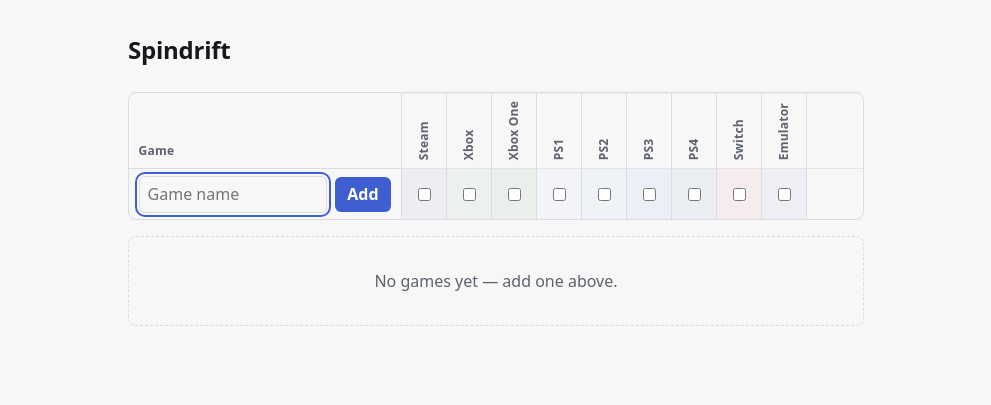
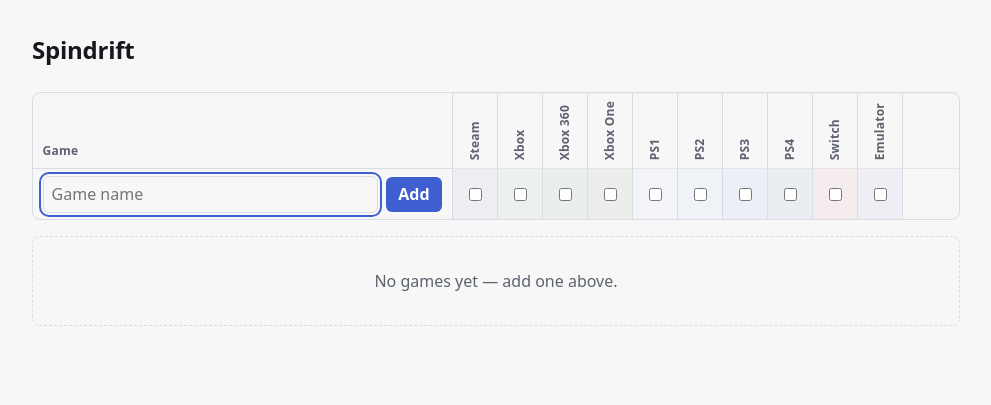
Before and after one commit to theselftaughtdev42/spindrift, a Flask app: page / in a window 1280 px wide. Shown: the top 405 px of the page, without its empty margins (144-1135 px from the left). Run offline with Flask 3, Linux system fonts and the light colour scheme; data that the repository does not hold is empty.

Commit message:
add xbox 360

```diff
--- a/spindrift/platforms.py
+++ b/spindrift/platforms.py
@@ -5,15 +5,20 @@
 # source edit plus a restart. The order is display order. The granularity is deliberately
 # uneven — PlayStation is split by generation because the generation changes the decision.
 #
-# "Xbox" is the coarse backward-compatible entry it has always been, and every game
-# already ticked under it means exactly what it meant before: playable on the Xbox by
-# whatever generation's disc or licence, backward compatibility included. "Xbox One" is
-# narrower and additive — the titles worth calling out as that generation's. Renaming the
-# older column would have rewritten the meaning of rows already stored, so it keeps its
-# name and the new one sits beside it.
+# Xbox is the exception to that, and deliberately so. "Xbox" is the coarse
+# backward-compatible entry it has always been: playable on the Xbox by whatever
+# generation's disc or licence, backward compatibility included. It is not the 2001
+# console, and every game already ticked under it still means what it meant when it was
+# ticked. "Xbox 360" and "Xbox One" are narrower and purely additive, for the titles worth
+# calling out as a generation's own. So the three overlap by design, and a game can sit
+# under the coarse entry and a named generation at once.
+#
+# The alternative — renaming the stored "Xbox" rows to the generation they mostly are —
+# was considered and rejected: it would rewrite what rows already in the database claim.
 PLATFORMS = [
     "Steam",
     "Xbox",
+    "Xbox 360",
     "Xbox One",
     "PS1",
     "PS2",
--- a/spindrift/static/spindrift.css
+++ b/spindrift/static/spindrift.css
@@ -12,8 +12,10 @@
   /* Platform tints, assigned by family rather than per platform. PS1–PS4 are one blue
      ramp running light to dark, which is what makes the four PlayStation generations
      read as a single region of the grid with internal structure rather than four
-     unrelated hues taking up half its width. Xbox and Xbox One are a two-step green ramp
-     on the same principle, running the same direction: older lighter, newer darker.
+     unrelated hues taking up half its width. The three Xbox entries are a green ramp on
+     the same principle, spaced like the blue one. It runs by specificity rather than by
+     age, because that is what separates these three: the coarse backward-compatible entry
+     takes the lightest step, and the two named generations sit darker beneath it.
      Steam is deliberately desaturated so it stays distinct from the ramp it sits beside.
 
      Each tint is paired with the ink that stays legible on it, because the reflowed
@@ -24,7 +26,9 @@
   --steam-ink: #ffffff;
   --xbox: #4a9b3f;
   --xbox-ink: #16181d;
-  --xboxone: #2f6b28;
+  --xbox360: #35762c;
+  --xbox360-ink: #ffffff;
+  --xboxone: #275c20;
   --xboxone-ink: #ffffff;
   --ps1: #a8c6ee;
   --ps1-ink: #16181d;
@@ -59,6 +63,8 @@
     --steam-ink: #14161a;
     --xbox: #5cbb4c;
     --xbox-ink: #14161a;
+    --xbox360: #3f9433;
+    --xbox360-ink: #14161a;
     --xboxone: #2d7526;
     --xboxone-ink: #e8eaef;
     --ps1: #c2d9f5;
@@ -80,10 +86,15 @@
   box-sizing: border-box;
 }
 
+/* Wider than the ~48rem measure a page of prose wants, because there is no prose here to
+   measure: one heading and a grid whose widest column holds names, not sentences. The ten
+   platform columns are fixed, so everything this cap gives goes to the name column and
+   nothing else moves. 60rem is enough for the longest name in a real catalogue to sit
+   unclipped with room over; past that the page stops reading as a document. */
 body {
   margin: 0 auto;
   padding: 2rem 1rem 4rem;
-  max-width: 48rem;
+  max-width: 60rem;
   background: var(--surface);
   color: var(--ink);
   font: 1rem/1.5 system-ui, -apple-system, "Segoe UI", sans-serif;
@@ -140,7 +151,7 @@ h1 {
 
      The trailing column is the delete control's own, rather than somewhere inside the name
      cell, so that it sits as far from the toggles as the row allows. */
-  --columns: minmax(8rem, 1fr) repeat(9, 2.75rem) 3.5rem;
+  --columns: minmax(8rem, 1fr) repeat(10, 2.75rem) 3.5rem;
 
   display: flex;
   flex-direction: column;
@@ -208,11 +219,12 @@ h1 {
 
 /* Turned on its side, so a column's width is set by the tap target beneath it rather than
    by the length of the platform's name. Horizontal labels are not something this layout
-   can afford: nine columns each wide enough for "Emulator" need past 800px of page, which
-   is wider than the 700px at which the matrix reflows, so between those two widths there
-   would be nothing to render but a sideways scrollbar. They also cost the name column more
-   than half its width at the page's own maximum. Height is the axis with room going spare,
-   and unlike width it stays constant however many platforms are added later.
+   can afford: ten columns each wide enough for "Emulator" need well past 800px of page,
+   which is wider than the 700px at which the matrix reflows, so between those two widths
+   there would be nothing to render but a sideways scrollbar. They also cost the name column
+   most of its width at the page's own maximum. Height is the axis with room going spare,
+   and unlike width it stays constant however many platforms are added later — which is
+   what has let this rule survive two of them.
 
    `rotate(180deg)` on top of `vertical-rl` is what makes a label read bottom-to-top, the
    direction a matrix header conventionally runs. `sideways-lr` states that in a single
@@ -225,7 +237,7 @@ h1 {
   writing-mode: vertical-rl;
   transform: rotate(180deg);
   /* Flush to the bottom of the header, so labels of different lengths start on one line
-     with "Game" rather than floating at nine different heights. */
+     with "Game" rather than floating at ten different heights. */
   justify-content: flex-start;
   padding-block: 0.25rem;
   padding-inline: 0.5rem;
@@ -308,6 +320,7 @@ h1 {
    header has scrolled past. */
 .cell[data-platform="Steam"] { --tint: var(--steam); --tint-ink: var(--steam-ink); }
 .cell[data-platform="Xbox"] { --tint: var(--xbox); --tint-ink: var(--xbox-ink); }
+.cell[data-platform="Xbox 360"] { --tint: var(--xbox360); --tint-ink: var(--xbox360-ink); }
 .cell[data-platform="Xbox One"] { --tint: var(--xboxone); --tint-ink: var(--xboxone-ink); }
 .cell[data-platform="PS1"] { --tint: var(--ps1); --tint-ink: var(--ps1-ink); }
 .cell[data-platform="PS2"] { --tint: var(--ps2); --tint-ink: var(--ps2-ink); }
@@ -368,7 +381,7 @@ h1 {
   outline-offset: -3px;
 }
 
-/* Deleting is unrecoverable and the nine controls beside it are not, so the delete
+/* Deleting is unrecoverable and the ten controls beside it are not, so the delete
    control is given every separation the row can offer: the last column, a gutter of
    empty space between it and Emulator, the page's background rather than a row's, and
    no platform tint. It should not read as one more toggle. */
@@ -437,10 +450,10 @@ h1 {
   font-weight: 600;
 }
 
-/* A name column plus nine tinted columns cannot fit a phone: the cells come out around
+/* A name column plus ten tinted columns cannot fit a phone: the cells come out under
    30px wide, below a comfortable tap target and with no room for a label saying what is
    being tapped. Below this width the matrix stops being a matrix and becomes one card
-   per game — the name on its own line, its nine platforms as labelled chips beneath it.
+   per game — the name on its own line, its ten platforms as labelled chips beneath it.
 
    Nothing about the markup or the endpoints changes; the grid is redefined and the
    labels already sitting in every cell are revealed. This is what the grid-plus-ARIA
@@ -469,12 +482,13 @@ h1 {
   .add,
   .row {
     display: grid;
-    /* Three chips to a line. Nine across is precisely what did not fit, and three divides
-       the platforms into equal lines with no lone chip stranded on a line of its own —
-       which four, the count this held when there were eight platforms, no longer does.
-       Three also leaves every chip wider than its longest label, "Emulator" and "Xbox One"
-       tied at eight characters. */
-    grid-template-columns: repeat(3, minmax(0, 1fr));
+    /* Four chips to a line. Ten across is precisely what did not fit, and ten divides into
+       no line length that both fits and fills: five chips to a line is even but too narrow
+       for the labels, and three leaves a single chip stranded on a line of its own. Four
+       gives two full lines and a pair, and a pair reads as a deliberate short line in a way
+       a lone chip does not. It also keeps every chip wider than its longest label —
+       "Emulator", "Xbox One" and "Xbox 360" all tie at eight characters. */
+    grid-template-columns: repeat(4, minmax(0, 1fr));
     gap: 1px;
     margin-bottom: 0.75rem;
     border: 1px solid var(--line);
--- a/spindrift/templates/_catalogue.html
+++ b/spindrift/templates/_catalogue.html
@@ -49,7 +49,12 @@
       <form class="name rename" role="rowheader"
             hx-post="{{ url_for('rename_game', game_id=game.id) }}"
             hx-target="#catalogue">
+        {#- The field clips its value with an ellipsis when the name is longer than the
+            column, which the page's width is chosen to make rare rather than impossible —
+            a narrow window can still do it. `title` is what makes a clipped name
+            recoverable without clicking into the field and scrolling it. -#}
         <input name="name" type="text" value="{{ game.name }}"
+               title="{{ game.name }}"
                aria-label="Rename {{ game.name }}" autocomplete="off">
         {#- Only when a search prefix was configured. Without one there is no sensible
             destination, so the control is absent rather than present and inert.
```
